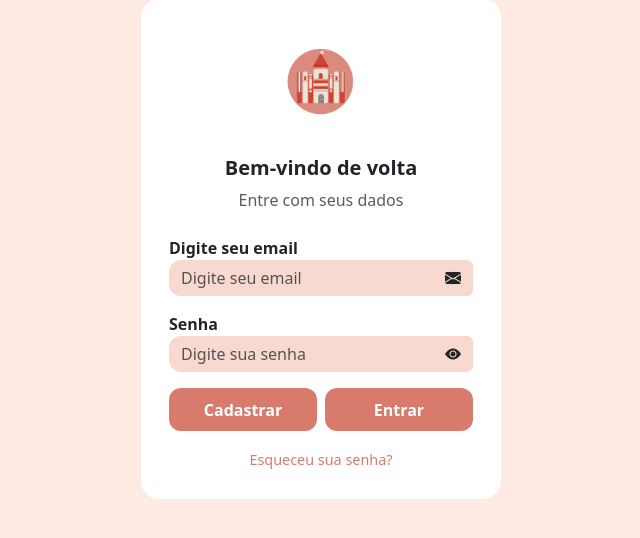
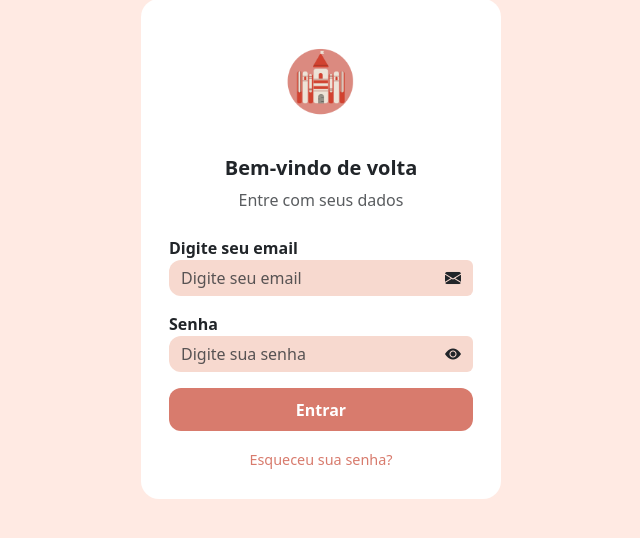
Before and after one commit to laragrossi/TCC---biblioteca-digital, a PHP site: page /loginprof.php in a window 1280 px wide. Shown: the part 151-689 px from the top of the page, without its empty margins (319-959 px from the left). Run offline with PHP 8.4, Linux system fonts and the light colour scheme.

Commit message:
22/10
 Retirei botão de cadastro do professor e centralizei o de entrar

```diff
--- a/biblioteca-digital-tcc/loginprof.php
+++ b/biblioteca-digital-tcc/loginprof.php
@@ -61,10 +61,10 @@ if (isset($_GET['mensagem']) && $_GET['mensagem'] === 'sucesso') {
             </div>
 
             <!-- Botões -->
-            <div class="d-flex justify-content-between">
-                <a href="cadastroprof.php" class="btn btn-custom w-50 me-1">Cadastrar</a>
-                <a href="homeprof.php" class="btn btn-custom w-50 ms-1">Entrar</a>
+            <div class="d-flex justify-content-center">
+                <a href="homeprof.php" class="btn btn-custom w-100">Entrar</a>
             </div>
+
 
             <!-- Link para recuperar senha -->
             <div class="mt-3">
```
